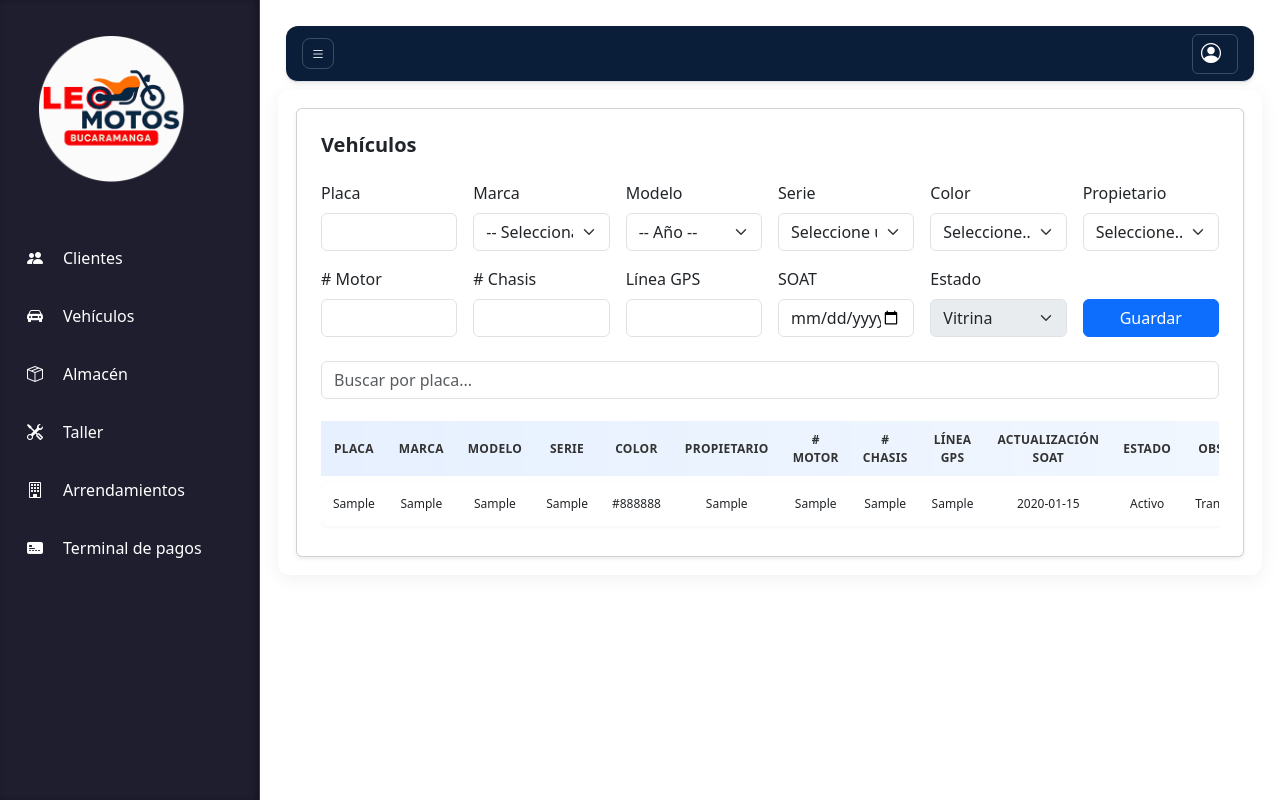
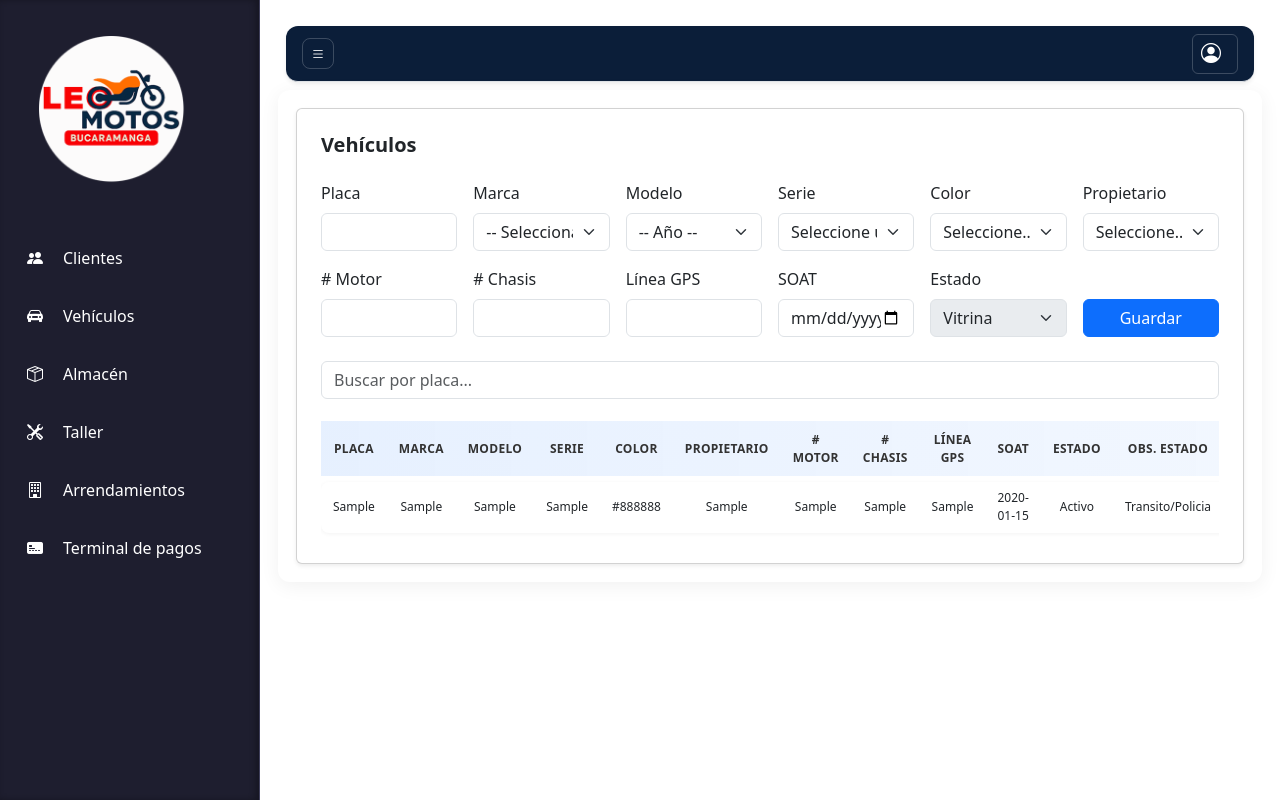
Before and after one commit to Xulian7/metro_project, a Django app: page /vehiculos/ in a window 1280 px wide. Run offline with Django 5.2, Linux system fonts and the light colour scheme; tables that the repository leaves empty hold one stand-in row (values such as "Sample post"); some libraries are stand-ins or nearby versions.

Commit message:
App Vehiculos color

```diff
--- a/vehiculos/templates/vehiculos/vehiculos_dashboard.html
+++ b/vehiculos/templates/vehiculos/vehiculos_dashboard.html
@@ -117,7 +117,7 @@
           <th># Motor</th>
           <th># Chasis</th>
           <th>Línea GPS</th>
-          <th>Actualización SOAT</th>
+          <th>SOAT</th>
           <th>Estado</th>
           <th>Obs. Estado</th>
           <th>Acciones</th>
```
